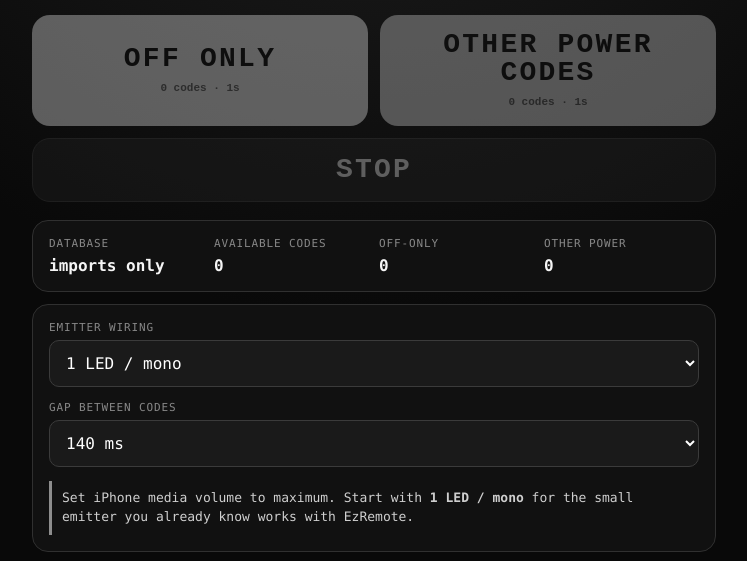
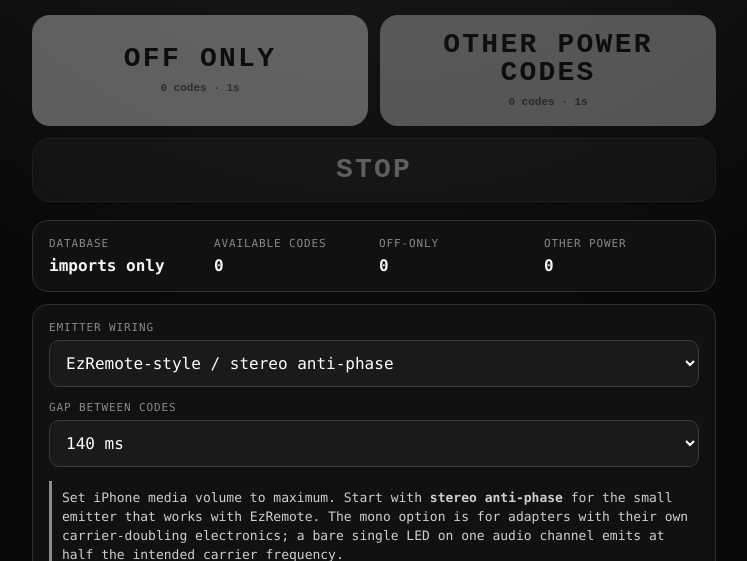
Before and after one commit to udeudeude/TV-b-goner, a website with bundled scripts: page index.html in a window 1280 px wide. Shown: the part 235-796 px from the top of the page, without its empty margins (266-1013 px from the left). Built offline with nearby package versions, Linux system fonts and the light colour scheme; files whose address does not match are found by name.

Commit message:
Default to EzRemote-style stereo IR output

```diff
--- a/index.html
+++ b/index.html
@@ -41,8 +41,8 @@
       <label class="field">
         <span>Emitter wiring</span>
         <select id="emitterMode">
-          <option value="mono">1 LED / mono</option>
-          <option value="stereo">2 LED / stereo anti-phase</option>
+          <option value="stereo" selected>EzRemote-style / stereo anti-phase</option>
+          <option value="mono">Mono / adapter-specific</option>
         </select>
       </label>
 
@@ -56,7 +56,7 @@
       </label>
 
       <div class="warning">
-        Set iPhone media volume to maximum. Start with <b>1 LED / mono</b> for the small emitter you already know works with EzRemote.
+        Set iPhone media volume to maximum. Start with <b>stereo anti-phase</b> for the small emitter that works with EzRemote. The mono option is for adapters with their own carrier-doubling electronics; a bare single LED on one audio channel emits at half the intended carrier frequency.
       </div>
     </section>
 
```
Also changed, not shown: tests/ir-core.test.mjs (+8 -0 lines), README.md.
